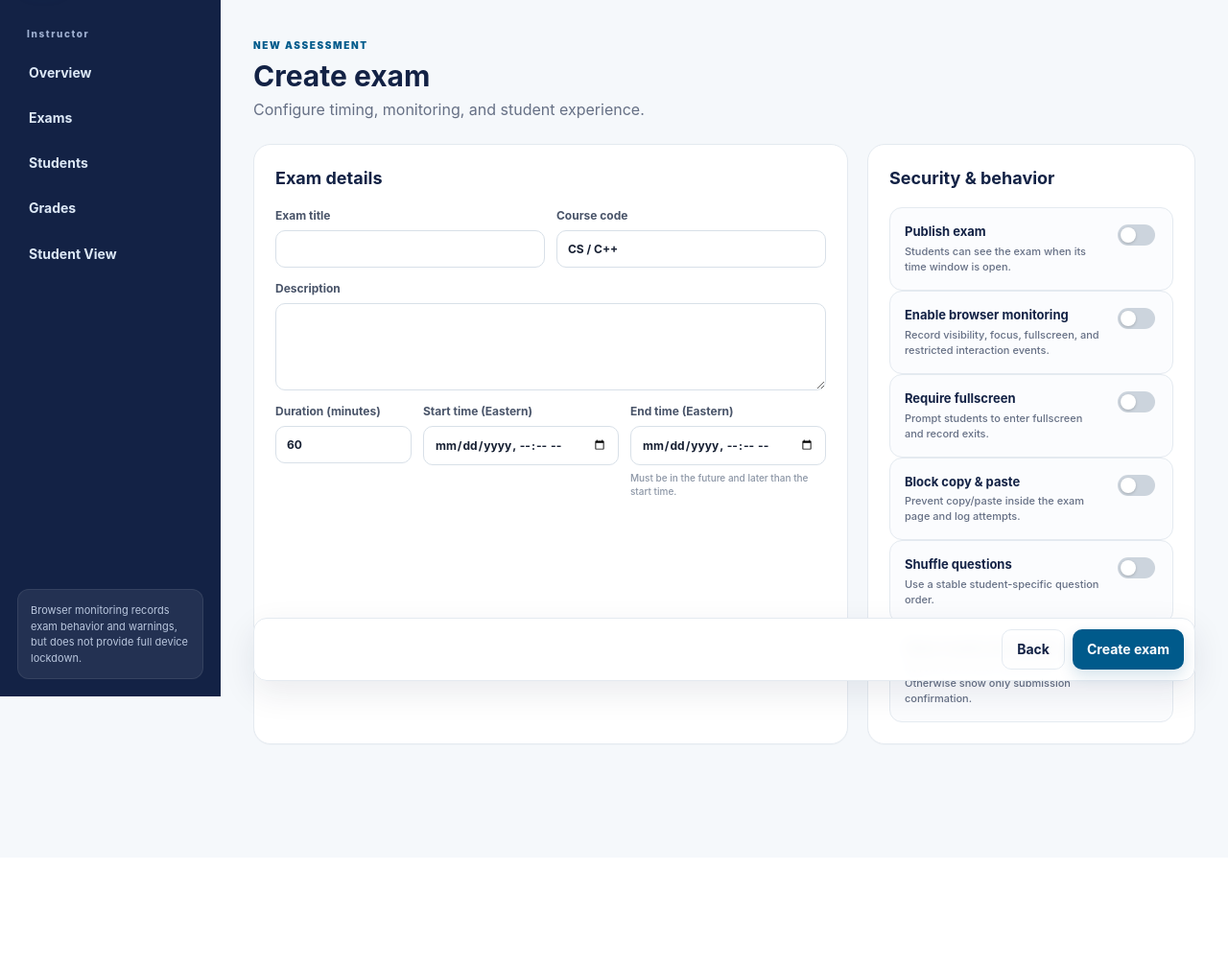
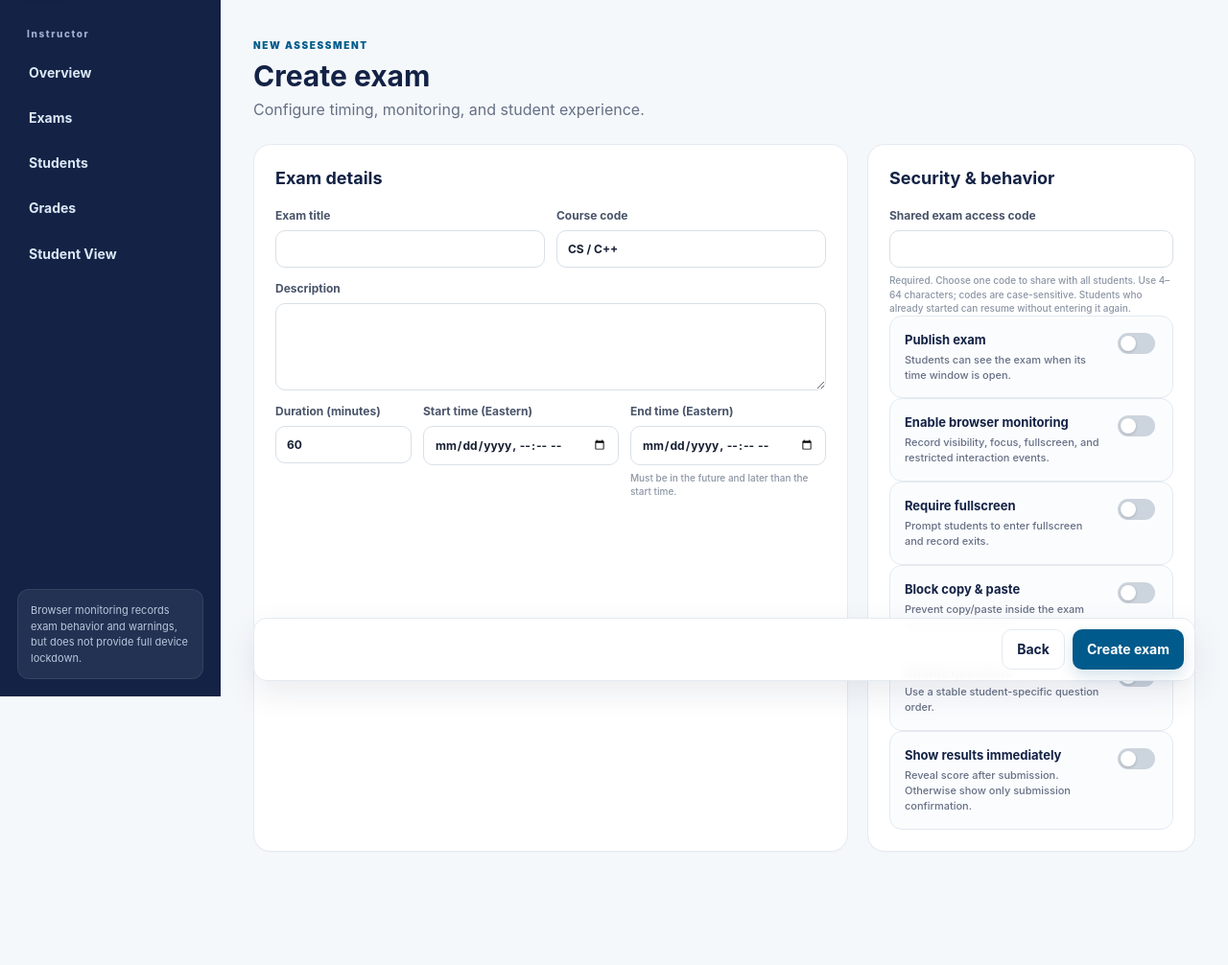
Before and after one commit to physician1/examtool, a Flask app: page /admin/exams/new in a window 1280 px wide. Shown: the part 74-1080 px from the top of the page at 96% size. Before the commit the page ends 851 px from the top, so only its background shows below. Run offline with Flask 3, Linux system fonts and the light colour scheme; a user stored in the database is signed in; tables that the repository leaves empty hold one stand-in row (values such as "Sample post").

Commit message:
Require shared exam access code before new attempts (#2)

```diff
--- a/cpp_exam_platform/exam_app/models.py
+++ b/cpp_exam_platform/exam_app/models.py
@@ -237,3 +237,16 @@ class StudentPasswordState(db.Model):
     changed_at = db.Column(db.DateTime(timezone=True), nullable=True)
 
     user = db.relationship("User", backref=db.backref("password_state", uselist=False))
+
+
+class ExamAccessCode(db.Model):
+    """Separate storage keeps existing exam tables and submissions intact."""
+    exam_id = db.Column(db.Integer, db.ForeignKey("exam.id"), primary_key=True)
+    code_hash = db.Column(db.String(255), nullable=False)
+    exam = db.relationship("Exam", backref=db.backref("access_code", uselist=False))
+
+    def set_code(self, code):
+        self.code_hash = generate_password_hash(code)
+
+    def check_code(self, code):
+        return check_password_hash(self.code_hash, code)
--- a/cpp_exam_platform/exam_app/routes.py
+++ b/cpp_exam_platform/exam_app/routes.py
@@ -22,7 +22,7 @@ from .models import (
     User, Exam, Question, TestCase, Attempt, Answer, MonitorEvent, utcnow,
     PortalSettings, ExamPortalSettings, ExamArchive, MonitoringOverride,
     AttemptComment, StudentProfile, ExamException, DashboardActivityState,
-    StudentPasswordState,
+    StudentPasswordState, ExamAccessCode,
 )
 from .grader import compile_cpp, run_cpp, grade_code
 
@@ -980,8 +980,21 @@ def _populate_exam(exam):
         duration_minutes = 60
         errors.append("Duration must be a valid number of minutes.")
 
+    access_code = (request.form.get("access_code") or "").strip()
+    if not exam.id and not access_code:
+        errors.append("Set a shared access code for this exam.")
+    if access_code and not 4 <= len(access_code) <= 64:
+        errors.append("Access code must contain 4 to 64 characters.")
+
     if errors:
         return errors
+
+    if access_code:
+        record = exam.access_code
+        if record is None:
+            record = ExamAccessCode(exam=exam)
+            db.session.add(record)
+        record.set_code(access_code)
 
     exam.title = request.form.get("title", "Untitled Exam").strip()
     exam.course_code = request.form.get("course_code", "C++").strip()
@@ -1040,6 +1053,7 @@ def exam_delete(exam_id):
 
     # Delete extension records first, then attempts (whose answers/events/comments
     # cascade), then the exam and questions/test cases.
+    ExamAccessCode.query.filter_by(exam_id=exam.id).delete(synchronize_session=False)
     MonitoringOverride.query.filter_by(exam_id=exam.id).delete(synchronize_session=False)
     ExamException.query.filter_by(exam_id=exam.id).delete(synchronize_session=False)
     db.session.query(ExamPortalSettings).filter_by(exam_id=exam.id).delete(synchronize_session=False)
@@ -1423,7 +1437,7 @@ def grades():
     )
 
 
-@student_bp.route("/exams/<int:exam_id>/start", methods=["POST"])
+@student_bp.route("/exams/<int:exam_id>/start", methods=["GET", "POST"])
 @student_required
 def start_exam(exam_id):
     exam = db.get_or_404(Exam, exam_id)
@@ -1435,6 +1449,13 @@ def start_exam(exam_id):
         flash("You have already submitted this exam.", "warning")
         return redirect(url_for("student.result", attempt_id=attempt.id))
     if not attempt:
+        if request.method == "GET":
+            return render_template("student/start_exam.html", exam=exam)
+        if exam.access_code:
+            code = (request.form.get("access_code") or "").strip()
+            if not code or len(code) > 64 or not exam.access_code.check_code(code):
+                flash("Incorrect access code. Ask your instructor for the exam code.", "danger")
+                return render_template("student/start_exam.html", exam=exam), 400
         attempt = Attempt(user_id=current_user.id, exam_id=exam.id)
         db.session.add(attempt)
         db.session.flush()
--- a/cpp_exam_platform/exam_app/templates/admin/exam_form.html
+++ b/cpp_exam_platform/exam_app/templates/admin/exam_form.html
@@ -3,7 +3,8 @@
 <div class="page-head"><div><span class="eyebrow">{{ 'NEW ASSESSMENT' if is_new else 'EXAM SETTINGS' }}</span><h1>{{ 'Create exam' if is_new else exam.title }}</h1><p>Configure timing, monitoring, and student experience.</p></div>{% if not is_new %}<div class="head-actions"><a class="btn btn-secondary" href="{{ url_for('admin.live_monitor', exam_id=exam.id) }}">Live monitor</a><a class="btn btn-secondary" href="{{ url_for('admin.results', exam_id=exam.id) }}">Results</a><a class="btn btn-secondary" href="{{ url_for('admin.exam_exceptions', exam_id=exam.id) }}">Student exceptions</a></div>{% endif %}</div>
 <form method="post"><input type="hidden" name="csrf_token" value="{{ csrf_token() }}">
 <div class="settings-grid"><section class="card"><h2>Exam details</h2><div class="form-grid two"><label>Exam title<input name="title" value="{{ exam.title or '' }}" required></label><label>Course code<input name="course_code" value="{{ exam.course_code or 'CS / C++' }}" required></label></div><label>Description<textarea name="description" rows="4">{{ exam.description or '' }}</textarea></label><div class="form-grid three"><label>Duration (minutes)<input type="number" min="1" name="duration_minutes" value="{{ exam.duration_minutes or 60 }}" required></label><label>Start time (Eastern)<input id="exam-start-at" type="datetime-local" name="start_at" value="{{ exam.start_at|eastern_input }}"></label><label>End time (Eastern)<input id="exam-end-at" type="datetime-local" name="end_at" min="{{ eastern_now_input() }}" data-now-eastern="{{ eastern_now_input() }}" value="{{ exam.end_at|eastern_input }}"><small>Must be in the future and later than the start time.</small></label></div></section>
-<section class="card"><h2>Security & behavior</h2><div class="toggle-list">
+<section class="card"><h2>Security & behavior</h2>
+<label>Shared exam access code<input type="password" name="access_code" minlength="4" maxlength="64" autocomplete="new-password" {% if is_new %}required{% endif %}><small>{% if exam.access_code %}A code is set. Leave blank to keep it, or enter a new code.{% elif is_new %}Required. Choose one code to share with all students.{% else %}This existing exam has no code. Enter one to require it for new attempts.{% endif %} Use 4–64 characters; codes are case-sensitive. Students who already started can resume without entering it again.</small></label><div class="toggle-list">
 <label class="toggle-row"><span><strong>Publish exam</strong><small>Students can see the exam when its time window is open.</small></span><input type="checkbox" name="published" {% if exam.published %}checked{% endif %}></label>
 <label class="toggle-row"><span><strong>Enable browser monitoring</strong><small>Record visibility, focus, fullscreen, and restricted interaction events.</small></span><input type="checkbox" name="monitoring_enabled" {% if exam.monitoring_enabled %}checked{% endif %}></label>
 <label class="toggle-row"><span><strong>Require fullscreen</strong><small>Prompt students to enter fullscreen and record exits.</small></span><input type="checkbox" name="require_fullscreen" {% if exam.require_fullscreen %}checked{% endif %}></label>
--- a/cpp_exam_platform/exam_app/templates/student/dashboard.html
+++ b/cpp_exam_platform/exam_app/templates/student/dashboard.html
@@ -30,7 +30,7 @@
       <div class="exam-facts"><span><strong>{{ exam.duration_minutes }}</strong> min</span><span><strong>{{ exam.questions|length }}</strong> questions</span><span><strong>{{ 'On' if exam.monitoring_enabled else 'Off' }}</strong> monitoring</span></div>
       {% if a and a.status=='submitted' %}<a class="btn btn-secondary btn-block" href="{{ url_for('student.result', attempt_id=a.id) }}">{{ 'View result' if results_released(exam) else 'View submission' }}</a>
       {% elif a %}<a class="btn btn-primary btn-block" href="{{ url_for('student.take_exam', attempt_id=a.id) }}">Continue exam</a>
-      {% elif exam_is_open(exam) %}<form action="{{ url_for('student.start_exam', exam_id=exam.id) }}" method="post"><input type="hidden" name="csrf_token" value="{{ csrf_token() }}"><button class="btn btn-primary btn-block">Start exam</button></form>
+      {% elif exam_is_open(exam) %}<a class="btn btn-primary btn-block" href="{{ url_for('student.start_exam', exam_id=exam.id) }}">Start exam</a>
       {% else %}<button class="btn btn-disabled btn-block" disabled>Not currently open</button>{% endif %}
     </article>
   {% else %}<div class="empty card">No exams are currently published.</div>{% endfor %}
--- a/exam_app/templates/admin/exam_form.html
+++ b/exam_app/templates/admin/exam_form.html
@@ -3,7 +3,8 @@
 <div class="page-head"><div><span class="eyebrow">{{ 'NEW ASSESSMENT' if is_new else 'EXAM SETTINGS' }}</span><h1>{{ 'Create exam' if is_new else exam.title }}</h1><p>Configure timing, monitoring, and student experience.</p></div>{% if not is_new %}<div class="head-actions"><a class="btn btn-secondary" href="{{ url_for('admin.live_monitor', exam_id=exam.id) }}">Live monitor</a><a class="btn btn-secondary" href="{{ url_for('admin.results', exam_id=exam.id) }}">Results</a><a class="btn btn-secondary" href="{{ url_for('admin.exam_exceptions', exam_id=exam.id) }}">Student exceptions</a></div>{% endif %}</div>
 <form method="post"><input type="hidden" name="csrf_token" value="{{ csrf_token() }}">
 <div class="settings-grid"><section class="card"><h2>Exam details</h2><div class="form-grid two"><label>Exam title<input name="title" value="{{ exam.title or '' }}" required></label><label>Course code<input name="course_code" value="{{ exam.course_code or 'CS / C++' }}" required></label></div><label>Description<textarea name="description" rows="4">{{ exam.description or '' }}</textarea></label><div class="form-grid three"><label>Duration (minutes)<input type="number" min="1" name="duration_minutes" value="{{ exam.duration_minutes or 60 }}" required></label><label>Start time (Eastern)<input id="exam-start-at" type="datetime-local" name="start_at" value="{{ exam.start_at|eastern_input }}"></label><label>End time (Eastern)<input id="exam-end-at" type="datetime-local" name="end_at" min="{{ eastern_now_input() }}" data-now-eastern="{{ eastern_now_input() }}" value="{{ exam.end_at|eastern_input }}"><small>Must be in the future and later than the start time.</small></label></div></section>
-<section class="card"><h2>Security & behavior</h2><div class="toggle-list">
+<section class="card"><h2>Security & behavior</h2>
+<label>Shared exam access code<input type="password" name="access_code" minlength="4" maxlength="64" autocomplete="new-password" {% if is_new %}required{% endif %}><small>{% if exam.access_code %}A code is set. Leave blank to keep it, or enter a new code.{% elif is_new %}Required. Choose one code to share with all students.{% else %}This existing exam has no code. Enter one to require it for new attempts.{% endif %} Use 4–64 characters; codes are case-sensitive. Students who already started can resume without entering it again.</small></label><div class="toggle-list">
 <label class="toggle-row"><span><strong>Publish exam</strong><small>Students can see the exam when its time window is open.</small></span><input type="checkbox" name="published" {% if exam.published %}checked{% endif %}></label>
 <label class="toggle-row"><span><strong>Enable browser monitoring</strong><small>Record visibility, focus, fullscreen, and restricted interaction events.</small></span><input type="checkbox" name="monitoring_enabled" {% if exam.monitoring_enabled %}checked{% endif %}></label>
 <label class="toggle-row"><span><strong>Require fullscreen</strong><small>Prompt students to enter fullscreen and record exits.</small></span><input type="checkbox" name="require_fullscreen" {% if exam.require_fullscreen %}checked{% endif %}></label>
--- a/exam_app/templates/student/dashboard.html
+++ b/exam_app/templates/student/dashboard.html
@@ -30,7 +30,7 @@
       <div class="exam-facts"><span><strong>{{ exam.duration_minutes }}</strong> min</span><span><strong>{{ exam.questions|length }}</strong> questions</span><span><strong>{{ 'On' if exam.monitoring_enabled else 'Off' }}</strong> monitoring</span></div>
       {% if a and a.status=='submitted' %}<a class="btn btn-secondary btn-block" href="{{ url_for('student.result', attempt_id=a.id) }}">{{ 'View result' if results_released(exam) else 'View submission' }}</a>
       {% elif a %}<a class="btn btn-primary btn-block" href="{{ url_for('student.take_exam', attempt_id=a.id) }}">Continue exam</a>
-      {% elif exam_is_open(exam) %}<form action="{{ url_for('student.start_exam', exam_id=exam.id) }}" method="post"><input type="hidden" name="csrf_token" value="{{ csrf_token() }}"><button class="btn btn-primary btn-block">Start exam</button></form>
+      {% elif exam_is_open(exam) %}<a class="btn btn-primary btn-block" href="{{ url_for('student.start_exam', exam_id=exam.id) }}">Start exam</a>
       {% else %}<button class="btn btn-disabled btn-block" disabled>Not currently open</button>{% endif %}
     </article>
   {% else %}<div class="empty card">No exams are currently published.</div>{% endfor %}
```
Also changed, not shown: cpp_exam_platform/exam_app/templates/student/start_exam.html (added, +11 -0 lines), cpp_exam_platform/tests/test_app.py (+88 -0 lines), exam_app/models.py (+13 -0 lines), exam_app/routes.py (+23 -2 lines), exam_app/templates/student/start_exam.html (added, +11 -0 lines), tests/test_app.py (+88 -0 lines), README.md, cpp_exam_platform/README.md.
